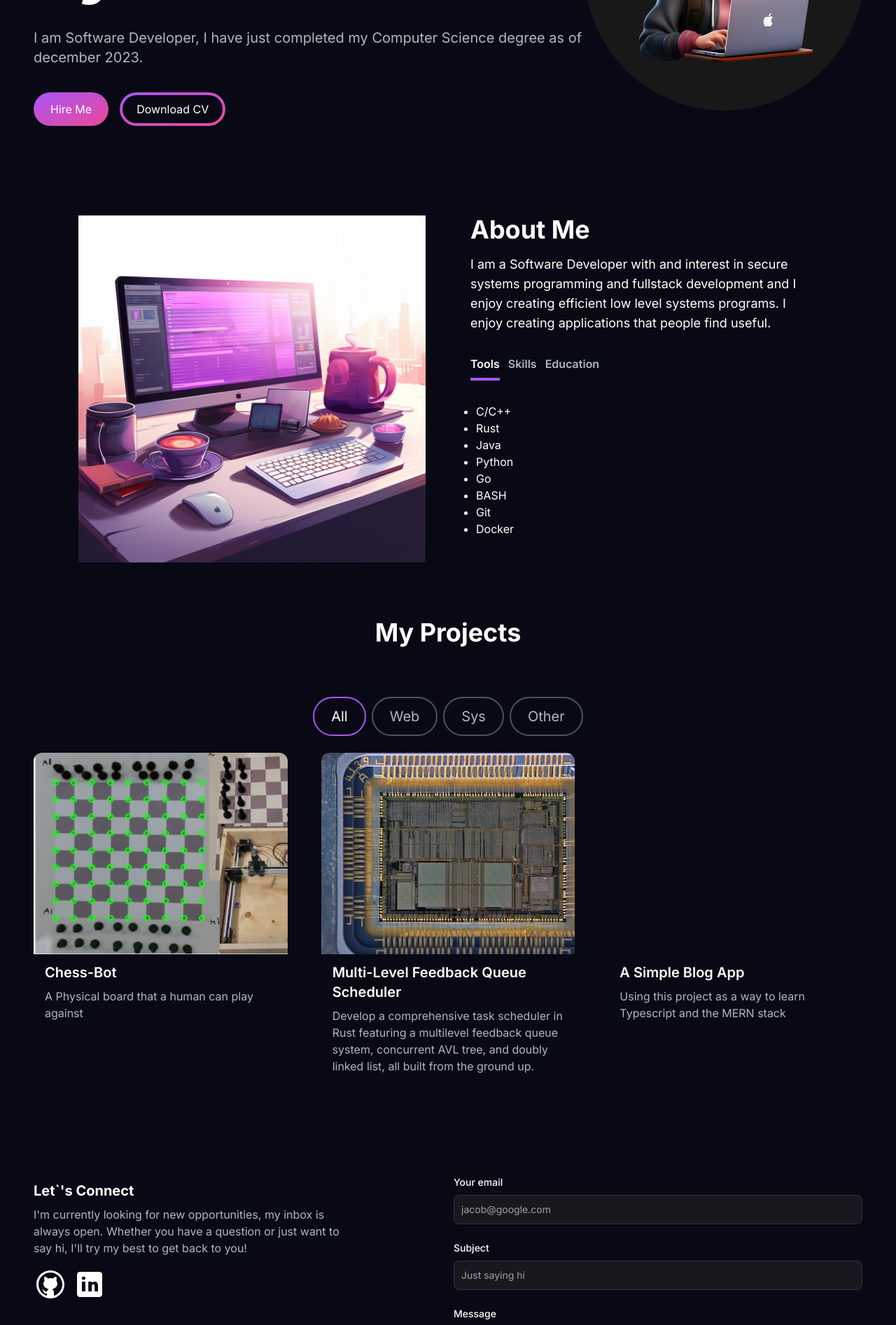
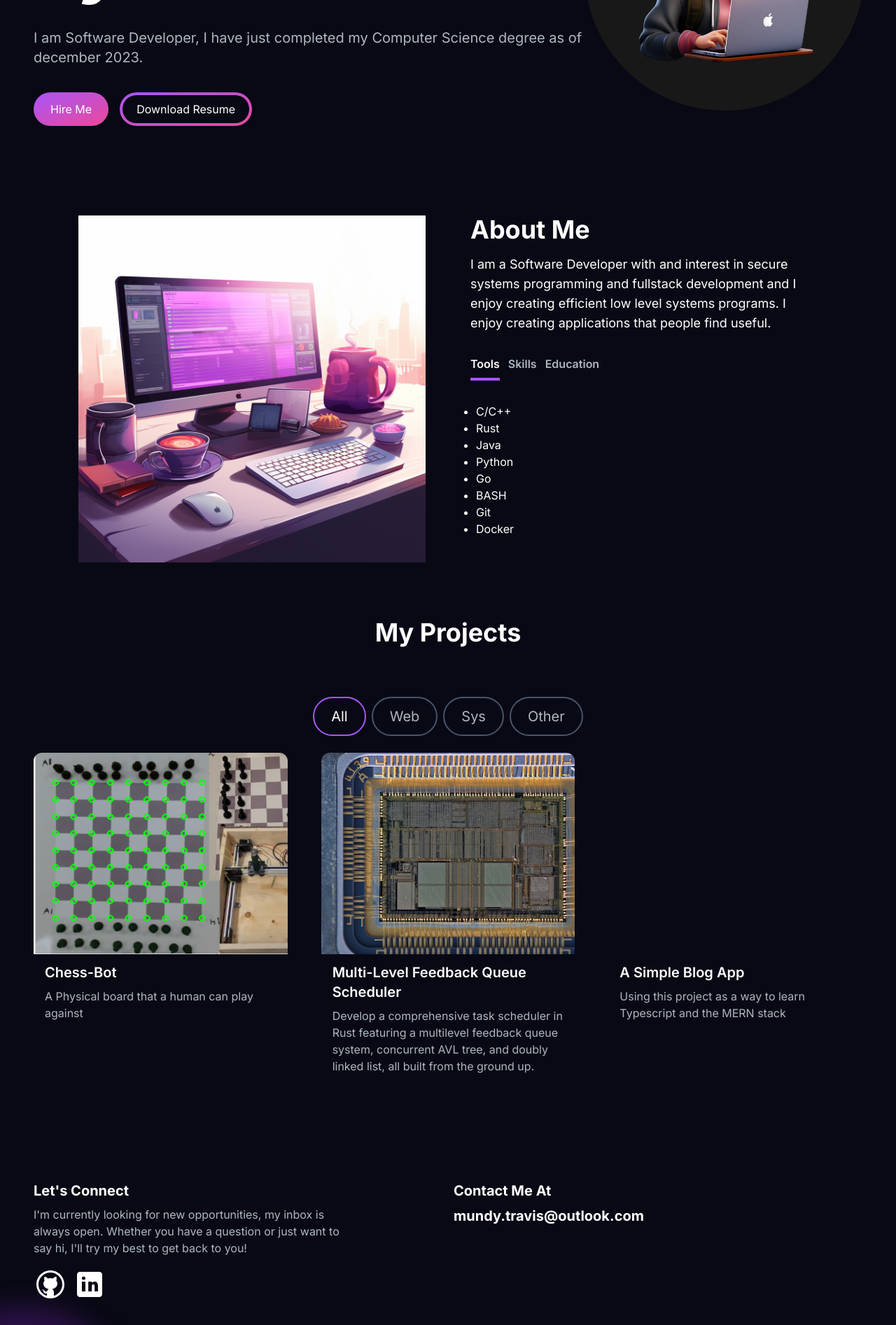
Before and after one commit to tmundz/portfolio, a Next.js app: page / in a window 1280 px wide. Shown: the part 440-2334 px from the top of the page at 70% size. Built offline with nearby package versions, Linux system fonts and the light colour scheme.

Commit message:
Update portfolio

```diff
--- a/package.json
+++ b/package.json
@@ -20,7 +20,7 @@
     "react-animated-numbers": "^0.16.0",
     "react-dom": "18.2.0",
     "react-type-animation": "^3.1.0",
-    "resend": "^1.0.0",
+    "resend": "^1.1.0",
     "tailwindcss": "3.3.3"
   }
 }
--- a/src/app/components/EmailSection.jsx
+++ b/src/app/components/EmailSection.jsx
@@ -47,7 +47,7 @@ const EmailSection = () => {
       <div className="bg-[radial-gradient(ellipse_at_center,_var(--tw-gradient-stops))] from-primary-900 to-transparent rounded-full h-80 w-80 z-0 blur-lg absolute top-3/4 -left-4 transform -translate-x-1/2 -translate-1/2"></div>
       <div className="z-10">
         <h5 className="text-xl font-bold text-white my-2">
-          Let`&apos;s Connect
+          Let&apos;s Connect
         </h5>
         <p className="text-[#ADB7BE] mb-4 max-w-md">
           {" "}
@@ -65,7 +65,14 @@ const EmailSection = () => {
         </div>
       </div>
       <div>
-        {emailSubmitted ? (
+      <h5 className="text-xl font-bold text-white my-2">
+          Contact Me At
+      </h5>
+      <h5 className="text-xl font-bold text-white my-2">
+          mundy.travis@outlook.com
+      </h5>
+
+        {/* {emailSubmitted ? (
           <p className="text-green-500 text-sm mt-2">
             Email sent successfully!
           </p>
@@ -124,7 +131,7 @@ const EmailSection = () => {
               Send Message
             </button>
           </form>
-        )}
+        )} */}
       </div>
     </section>
   );
--- a/src/app/components/HeroSection.jsx
+++ b/src/app/components/HeroSection.jsx
@@ -5,7 +5,15 @@ import { TypeAnimation } from "react-type-animation";
 import { motion } from "framer-motion";
 import Link from "next/link";
 
+
 const HeroSection = () => {
+  const handleDownload = () => {
+    // Replace 'your-cv-file.pdf' with the actual file name or URL
+    const downloadLink = document.createElement('a');
+    downloadLink.href = 'public/Travis_Mundy_Resume_Nov_2023.pdf';
+    downloadLink.download = 'Travis_Mundy_Resume_Nov_2023.pdf';
+    downloadLink.click();
+    };
   return (
     <section className="lg:py-16">
       <div className="grid grid-cols-1 sm:grid-cols-12">
@@ -50,8 +58,8 @@ const HeroSection = () => {
               href="/"
               className="px-1 inline-block py-1 w-full sm:w-fit rounded-full bg-gradient-to-br from-primary-500 to-secondary-500 hover:bg-slate-800 text-white mt-3"
             >
-              <span className="block bg-[#090915] hover:bg-slate-800 rounded-full px-5 py-2">
-                Download CV
+              <span className="block bg-[#090915] hover:bg-slate-800 rounded-full px-5 py-2"  onClick={handleDownload}>
+                Download Resume
               </span>
             </Link>
           </div>
```
Also changed, not shown: src/app/components/ResumeSection.jsx (added), 2 other files (tests, documents, lock files or other folders).
